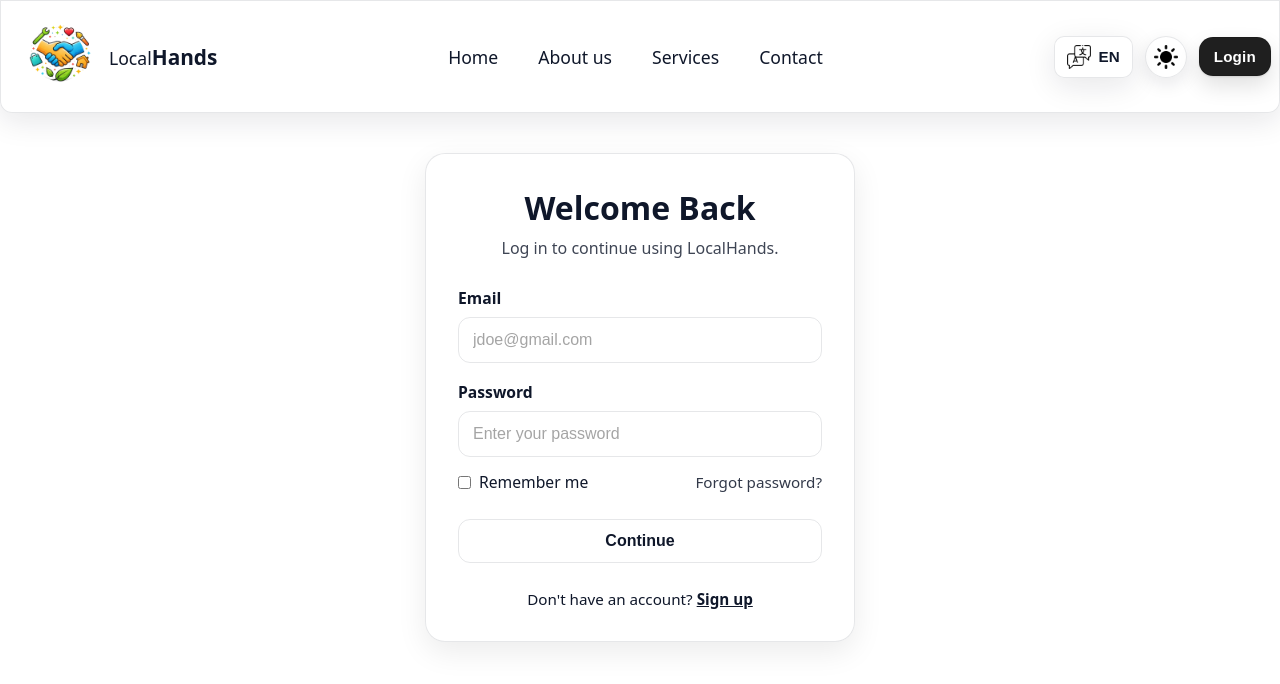
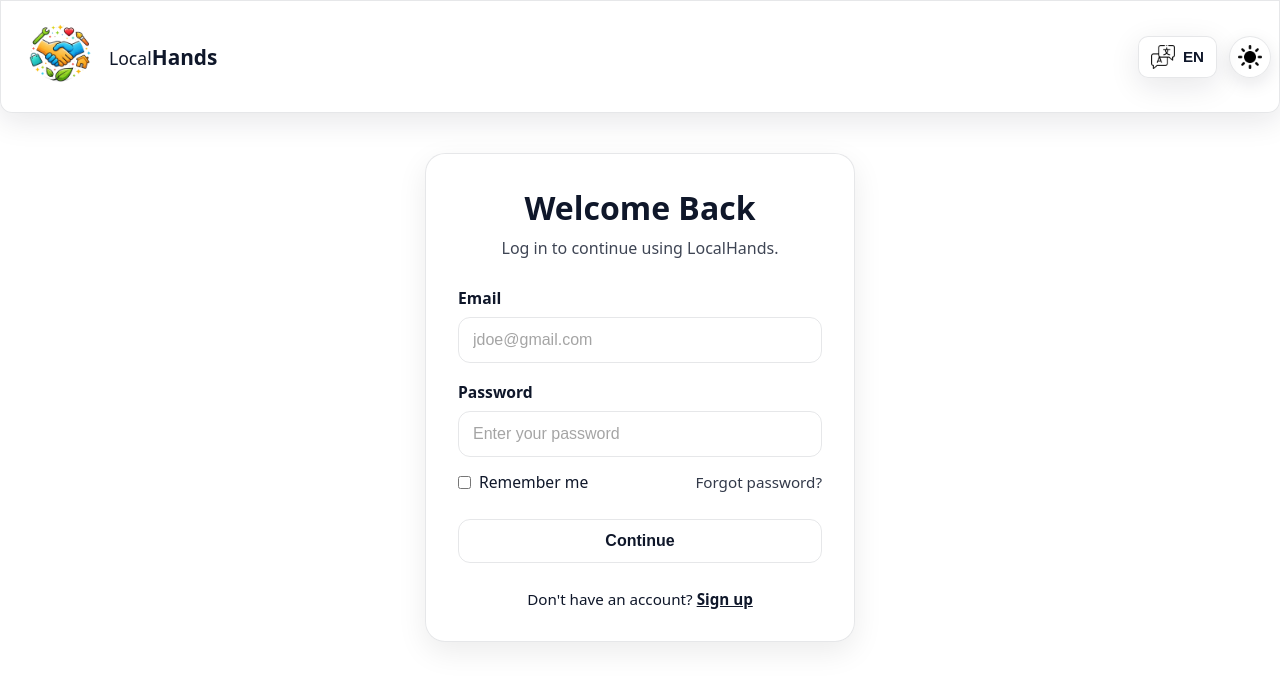
Before and after one commit to NeelBhavsar1/LocalHands, a Next.js app in the folder localhands-frontend/: page /login in a window 1280 px wide. Shown: the top 684 px of the page. Built offline with nearby package versions, Linux system fonts and the light colour scheme.

Commit message:
enabled prop passing for homeNavBar for dynamic loading depending on which page user is on

```diff
--- a/localhands-frontend/src/app/login/page.js
+++ b/localhands-frontend/src/app/login/page.js
@@ -57,7 +57,7 @@ export default function page() {
 
   return (
     <div className={styles.wrapper}>
-      <HomeNavBar />
+      <HomeNavBar showLinks={false}/>
 
       <main className={styles.main}>
 
--- a/localhands-frontend/src/app/page.js
+++ b/localhands-frontend/src/app/page.js
@@ -16,7 +16,7 @@ export default function Home() {
   return (
     <div className={styles.container}>
 
-      <HomeNavBar />
+      <HomeNavBar showLinks={true}/>
 
       <section className={styles.hero}>
         <div className={styles.heroContent}>
--- a/localhands-frontend/src/app/signup/page.js
+++ b/localhands-frontend/src/app/signup/page.js
@@ -72,7 +72,7 @@ export default function page() {
 
   return (
     <div className={styles.wrapper}>
-        <HomeNavBar />
+        <HomeNavBar showLinks={false}/>
 
         <div className={styles.main}>
             <div className={styles.card}>
--- a/localhands-frontend/src/components/HomeNavBar/HomeNavBar.js
+++ b/localhands-frontend/src/components/HomeNavBar/HomeNavBar.js
@@ -7,7 +7,7 @@ import { useState } from "react";
 import Link from "next/link";
 import { useTranslation } from "react-i18next";
 
-export default function HomeNavBar() {
+export default function HomeNavBar({ showLinks = true }) {
     const { t } = useTranslation();
     const [isMobileMenuOpen, setIsMobileMenuOpen] = useState(false);
 
@@ -26,17 +26,19 @@ export default function HomeNavBar() {
                 <p>Local<span>Hands</span></p>
             </div>
 
+            {showLinks && (
             <div className={styles.navLinks}>
                 <a href="#home">{t("nav.home")}</a>
                 <a href="#about">{t("nav.about")}</a>
                 <a href="#services">{t("nav.services")}</a>
                 <a href="#contact">{t("nav.contact")}</a>
             </div>
+            )}
 
             <div className={styles.userActions}>
                 <LanguageButton/>
                 <ToggleButton />
-                <Link href="/login"><button className={styles.loginButton}>{t("nav.login")}</button></Link>
+                {showLinks && (<Link href="/login"><button className={styles.loginButton}>{t("nav.login")}</button></Link>)}
             </div>
 
             <div className={styles.mobileMenuButton}>
@@ -47,16 +49,17 @@ export default function HomeNavBar() {
 
             {isMobileMenuOpen &&
                 <div className={styles.mobileMenu}>
-                    <a href="#home" onClick={toggleMobileMenu}>{t("nav.home")}</a>
+                    {( showLinks &&
+                    <><a href="#home" onClick={toggleMobileMenu}>{t("nav.home")}</a>
                     <a href="#services" onClick={toggleMobileMenu}>{t("nav.services")}</a>
                     <a href="#about" onClick={toggleMobileMenu}>{t("nav.about")}</a>
-                    <a href="#contact" onClick={toggleMobileMenu}>{t("nav.contact")}</a>
-
+                    <a href="#contact" onClick={toggleMobileMenu}>{t("nav.contact")}</a></>
+                    )}
 
                     <div className={styles.actionButton}>
                         <LanguageButton/>
                         <ToggleButton onToggleComplete={closeMobileMenu}/>
-                        <Link href="/login"><button className={styles.loginButton}>Login</button></Link>
+                        {showLinks && (<Link href="/login"><button className={styles.loginButton}>Login</button></Link>)}
                     </div>
                 </div>
             }
```
Also changed, not shown: localhands-frontend/src/app/dashboard/page.js (added, +14 -0 lines), localhands-frontend/src/app/dashboard/page.module.css (added).
